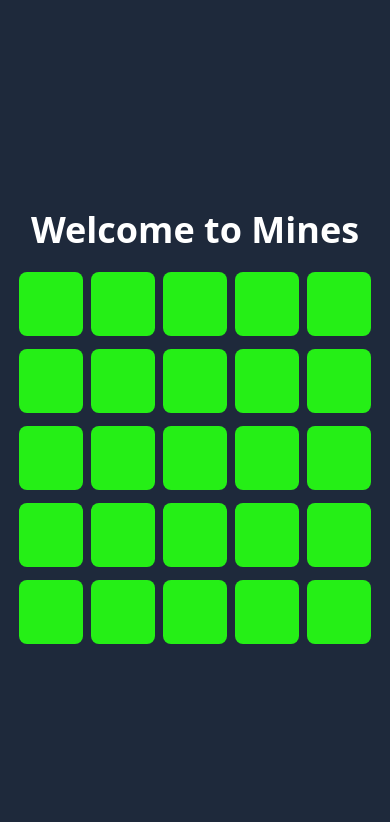
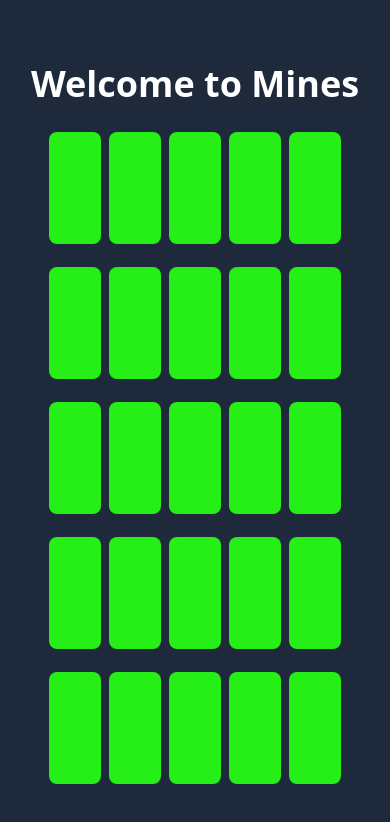
Before and after one commit to nikhil-nandanwar/Mines, a website: page src/index.html in a window 390 px wide. Drawn offline with Linux system fonts and the light colour scheme.

Commit message:
test h,w

```diff
--- a/src/index.html
+++ b/src/index.html
@@ -9,7 +9,7 @@
 <body >
 
    <div class="h-svh w-svw bg-slate-800 flex flex-col items-center justify-center">
-    <h1 class="text-white text-4xl font-bold m-4">
+    <h1 class="text-white text-4xl font-bold my-4">
         Welcome to Mines
     </h1>
 
@@ -18,7 +18,7 @@
         <input type="date" name="mine" id="mine">
     </form> -->
 
-    <div class="h-96 w-96 flex flex-wrap items-center justify-center">
+    <div class="h-4/5 w-4/5 md:h-96 md:w-96 flex flex-wrap items-center justify-center">
         <div id="1" class="bg-mera-green h-1/6 w-1/6 m-1 rounded-lg hover:bg-naya-green hover:scale-105 "></div>
         <div id="2" class="bg-mera-green h-1/6 w-1/6 m-1 rounded-lg hover:bg-naya-green hover:scale-105 "></div>
         <div id="3" class="bg-mera-green h-1/6 w-1/6 m-1 rounded-lg hover:bg-naya-green hover:scale-105 "></div>
```
Also changed, not shown: src/output.css.
